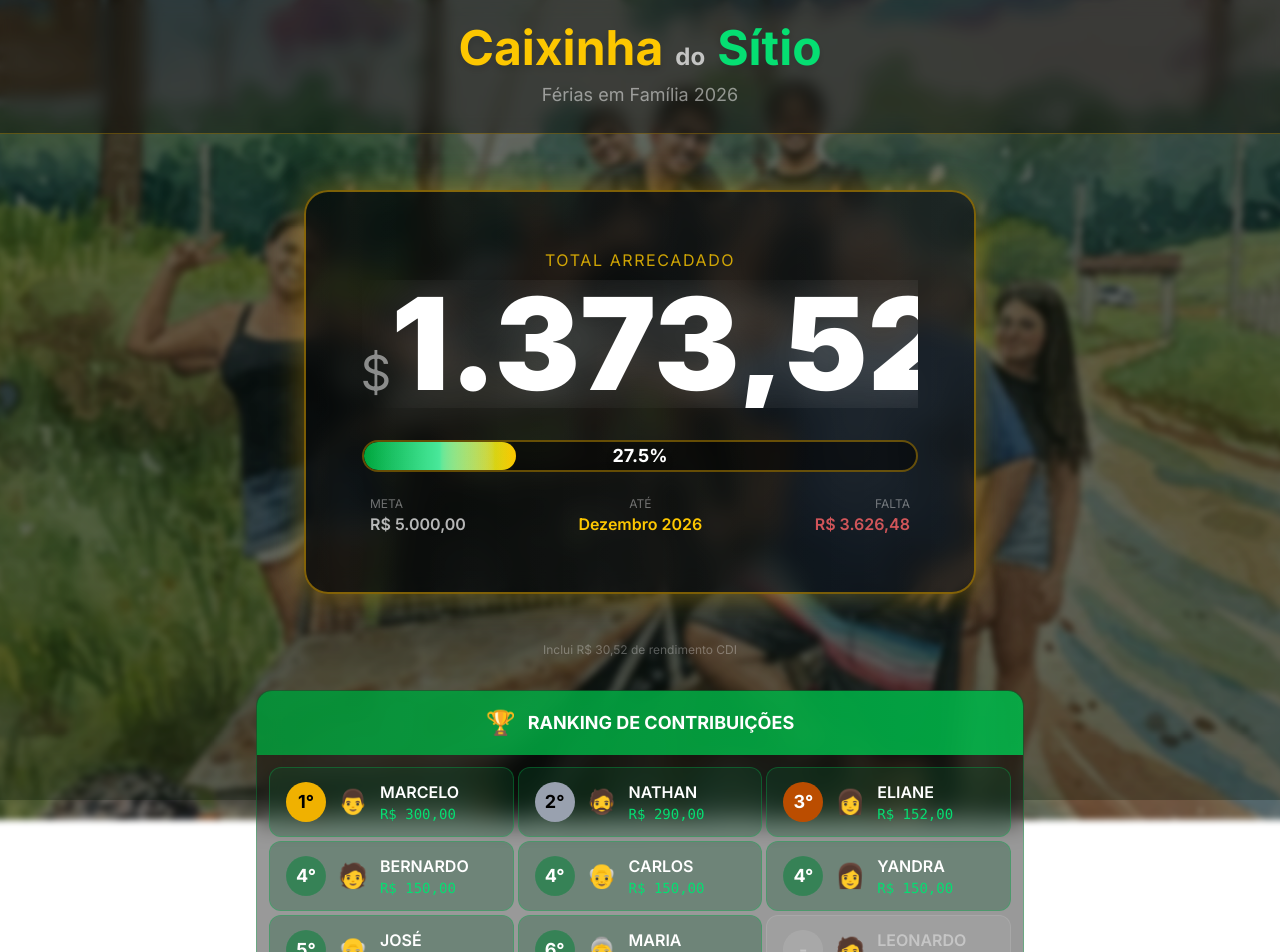
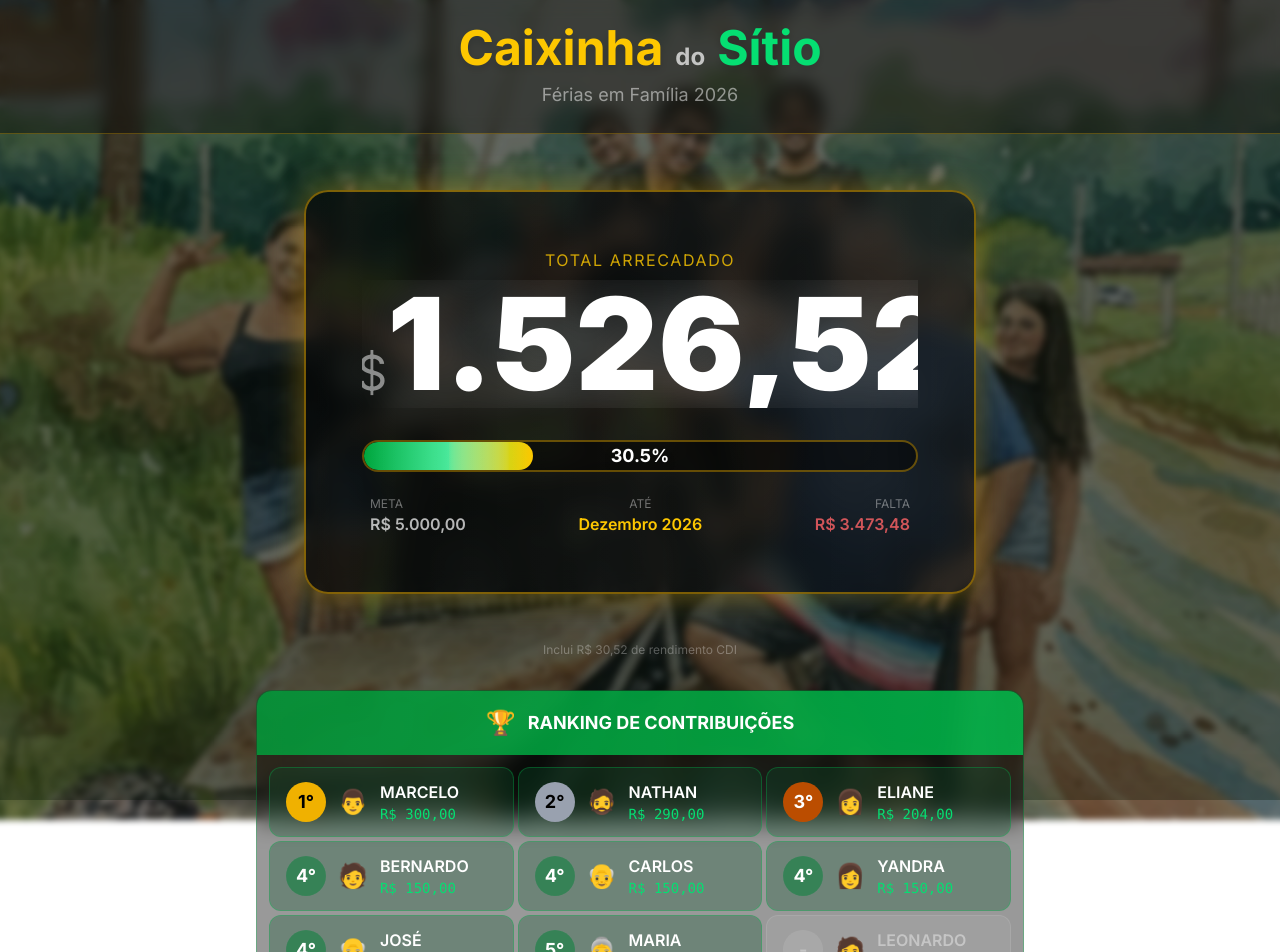
Before and after one commit to nathanbrandao4/caixinha-do-sitio, a Next.js app: page / in a window 1280 px wide. Shown: the top 952 px of the page. Built offline with nearby package versions, Linux system fonts and the light colour scheme.

Commit message:
Atualiza totais: Eliane R$204, José R$150, Maria R$102

```diff
--- a/app/page.tsx
+++ b/app/page.tsx
@@ -8,13 +8,13 @@ import { ContributorTotal } from '@/types'
 // ========================================
 const CONTRIBUICOES: ContributorTotal[] = [
   { name: 'NATHAN', total: 290 },
-  { name: 'ELIANE', total: 152 },
+  { name: 'ELIANE', total: 204 },
   { name: 'BERNARDO', total: 150 },
   { name: 'MARCELO', total: 300 },
-  { name: 'JOSÉ', total: 100 },
+  { name: 'JOSÉ', total: 150 },
   { name: 'CARLOS', total: 150 },
   { name: 'YANDRA', total: 150 },
-  { name: 'MARIA', total: 51 },
+  { name: 'MARIA', total: 102 },
   { name: 'LEONARDO', total: 0 },
 ]
 
```
